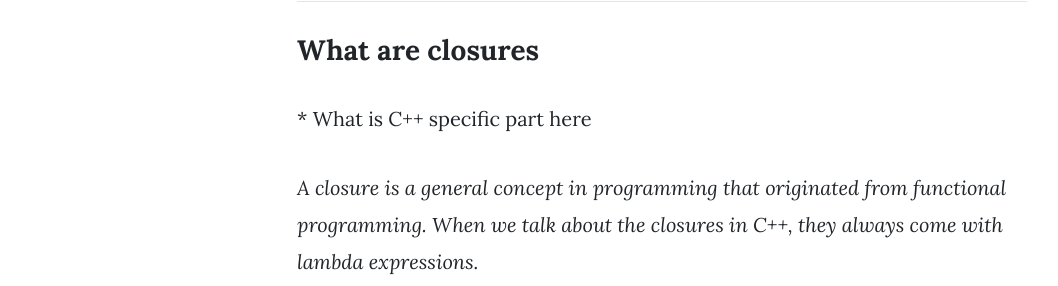
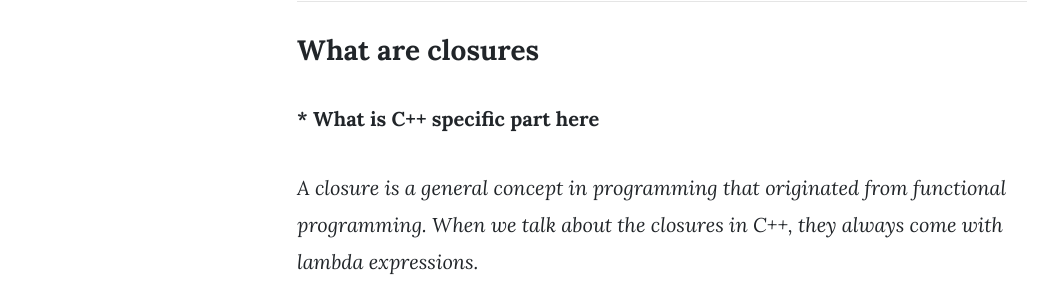
Before and after one commit to techmunching/techmunching.github.io, a Jekyll site: the page built from _posts/2020-10-27-lambdas-and-closures-in-c.markdown, in a window 1280 px wide and 900 px high, scrolled down 2210 px. Shown: the part 150-436 px from the top of the window, without its empty margins (73-1131 px from the left). Built offline with Jekyll 4.4.1, drawn with Linux system fonts in a browser that asks for light colours; nearby versions of some CDN libraries; comment, search, counter and statistics services are not loaded.

```diff
--- a/_posts/2020-10-27-lambdas-and-closures-in-c.markdown
+++ b/_posts/2020-10-27-lambdas-and-closures-in-c.markdown
@@ -59,7 +59,7 @@ A lambda expression **specifies an object, not just a function without a name,**
 ***
 ### What are closures
 
-\* What is C++ specific part here
+**\* What is C++ specific part here**
 
 *A closure is a general concept in programming that originated from functional programming. When we talk about the closures in C++, they always come with lambda expressions.
 In any other language like Python, closure are unrelated to Lambdas* 😊
```
